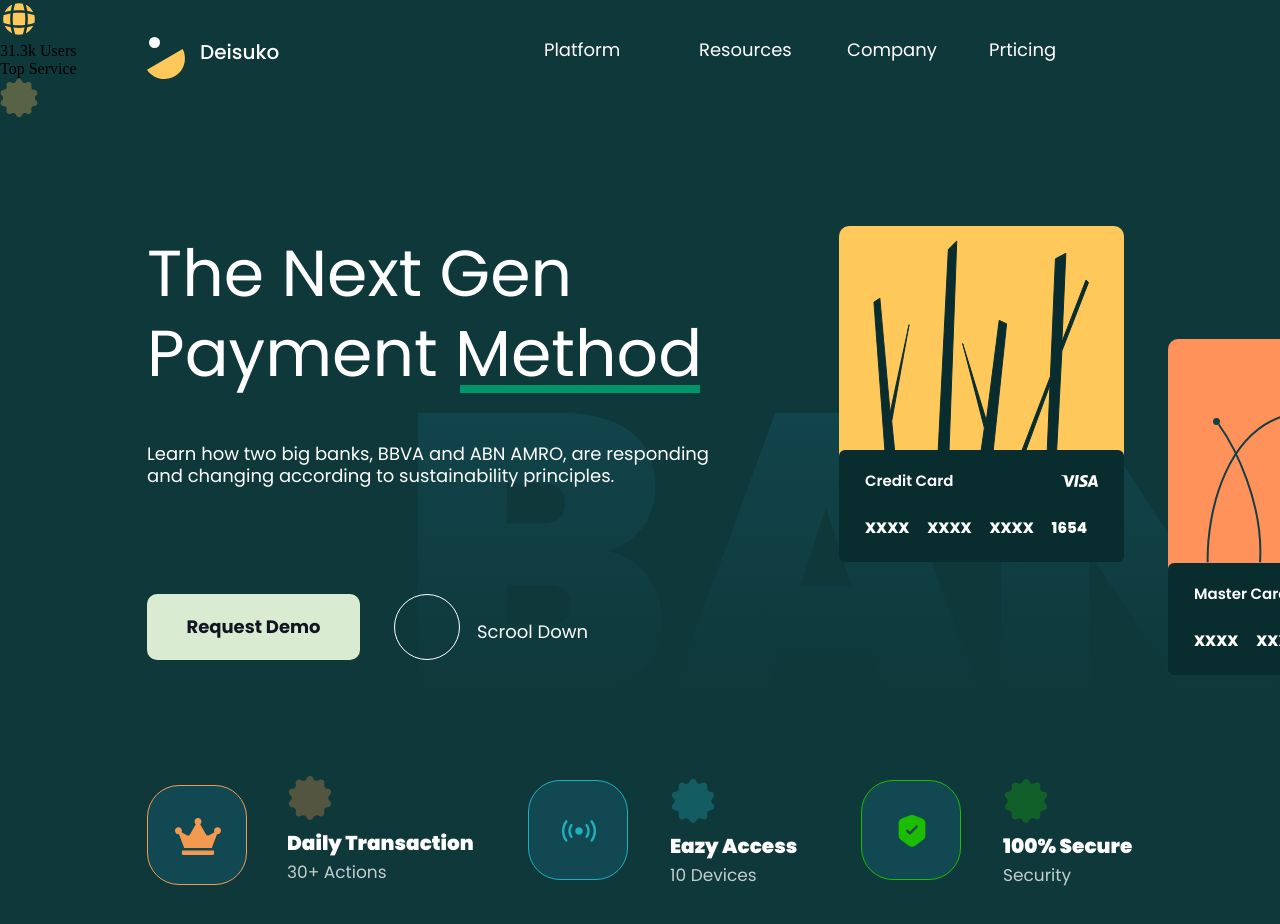
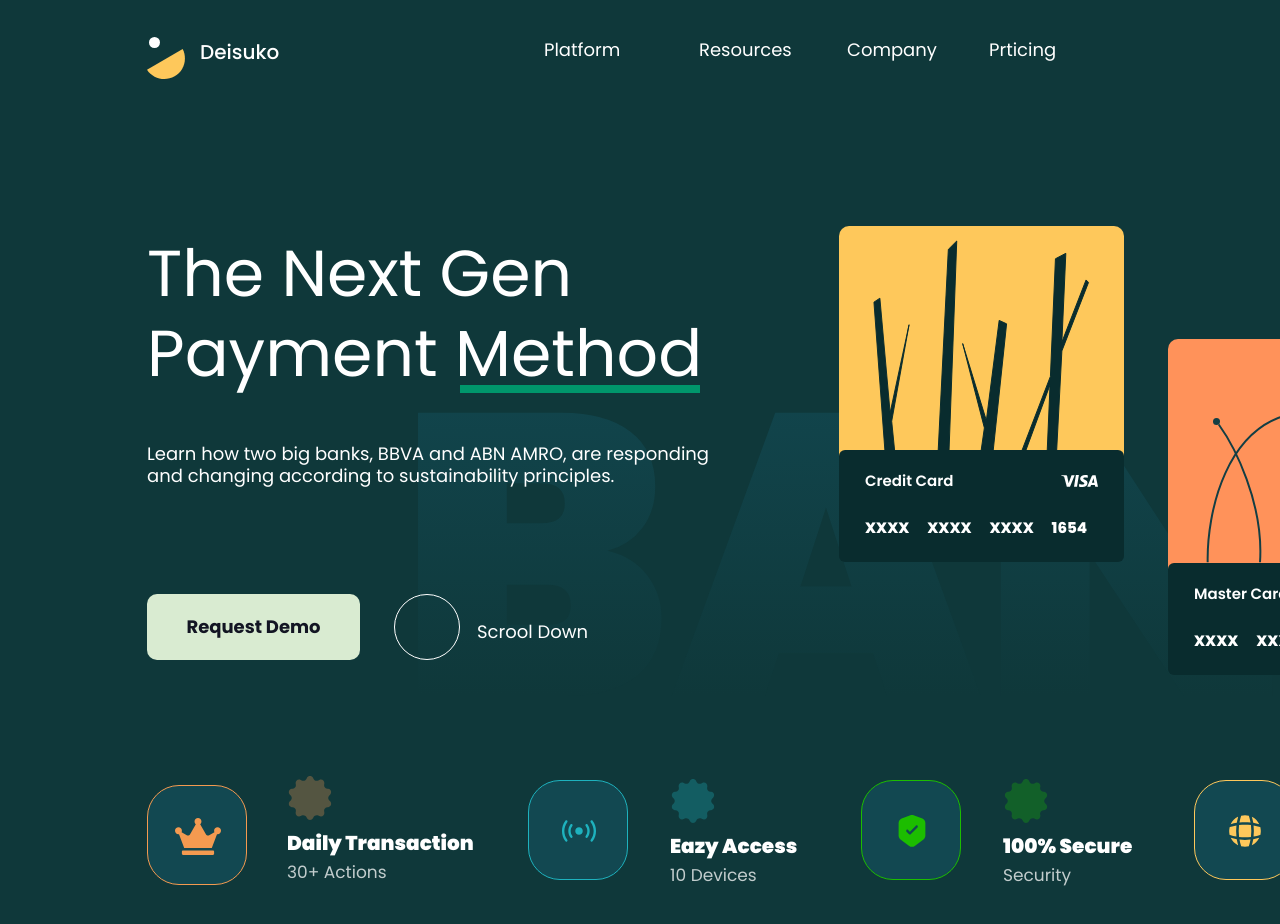
Before and after one commit to ValterSoarees/trabalhoFinalAPS, a plain HTML site: page index.html in a window 1280 px wide. Shown: the top 924 px of the page. Drawn offline with Linux system fonts and the light colour scheme.

Commit message:
estilo.css
adicionando informações ao footer da caixa3 que contem informações com ícone global

```diff
--- a/estilo.css
+++ b/estilo.css
@@ -592,3 +592,59 @@ body{
     line-height: 26px;
     color: rgba(255, 255, 255, 0.75);
 }
+
+#caixa3{
+    box-sizing: border-box;
+    position: absolute;
+    width: 100px;
+    height: 100px;
+    left: 1194px;
+    top: 780px;
+    background: #124851;
+    border: 1px solid #FEC85B;
+    border-radius: 32px;
+}
+
+#global{
+    position: absolute;
+    width: 38px;
+    height: 38px;
+    left: 31px;
+    top: 31px;
+}
+
+#Star4{
+    position: absolute;
+    width: 46px;
+    height: 46px;
+    left: 1336px;
+    top: 778px;
+}
+
+#tituloCaixa3{
+    position: absolute;
+    width: 116px;
+    height: 30px;
+    left: 1336px;
+    top: 831px;
+    font-family: 'Poppins';
+    font-style: normal;
+    font-weight: 900;
+    font-size: 20px;
+    line-height: 30px;
+    color: #FFFFFF;
+}
+
+#subtituloCaixa3{
+    position: absolute;
+    width: 98px;
+    height: 26px;
+    left: 1336px;
+    top: 862px;
+    font-family: 'Poppins';
+    font-style: normal;
+    font-weight: 400;
+    font-size: 17px;
+    line-height: 26px;
+    color: rgba(255, 255, 255, 0.75);
+}
```
